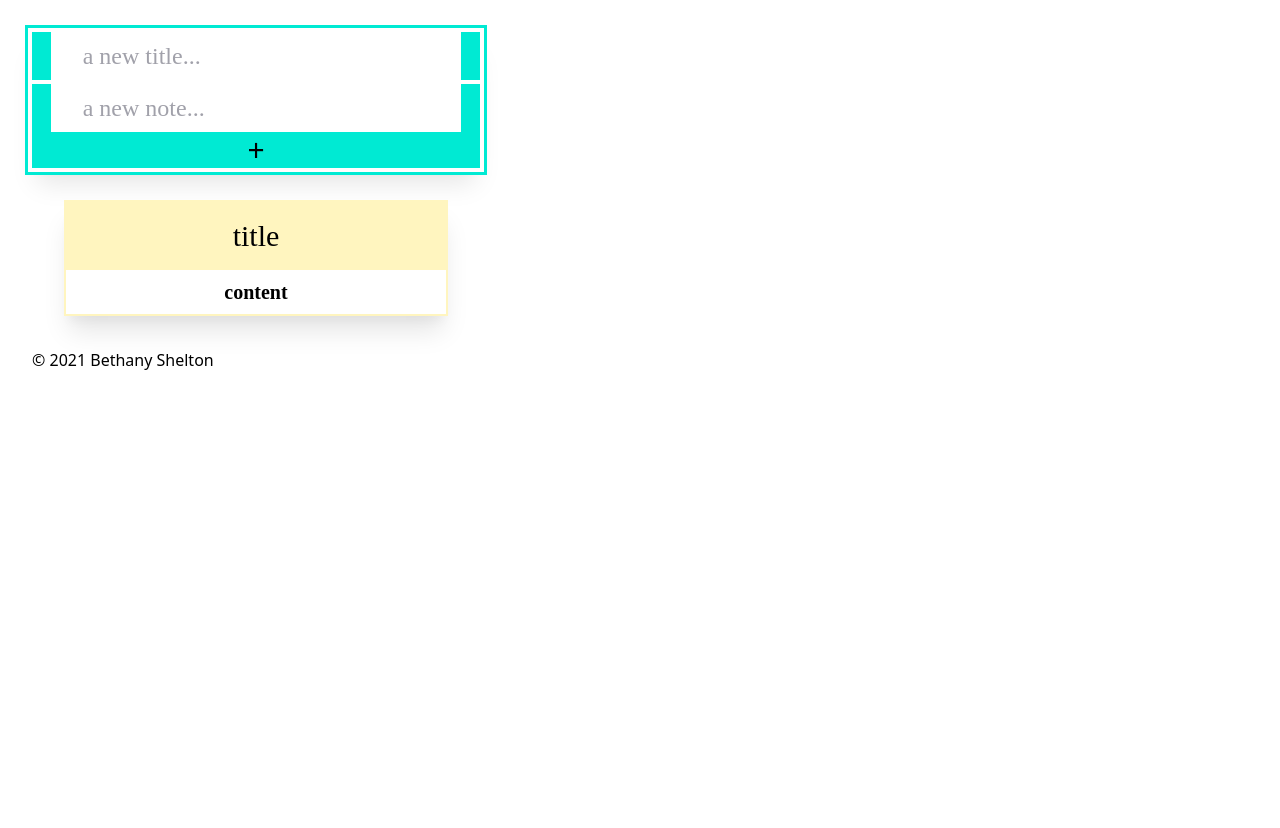
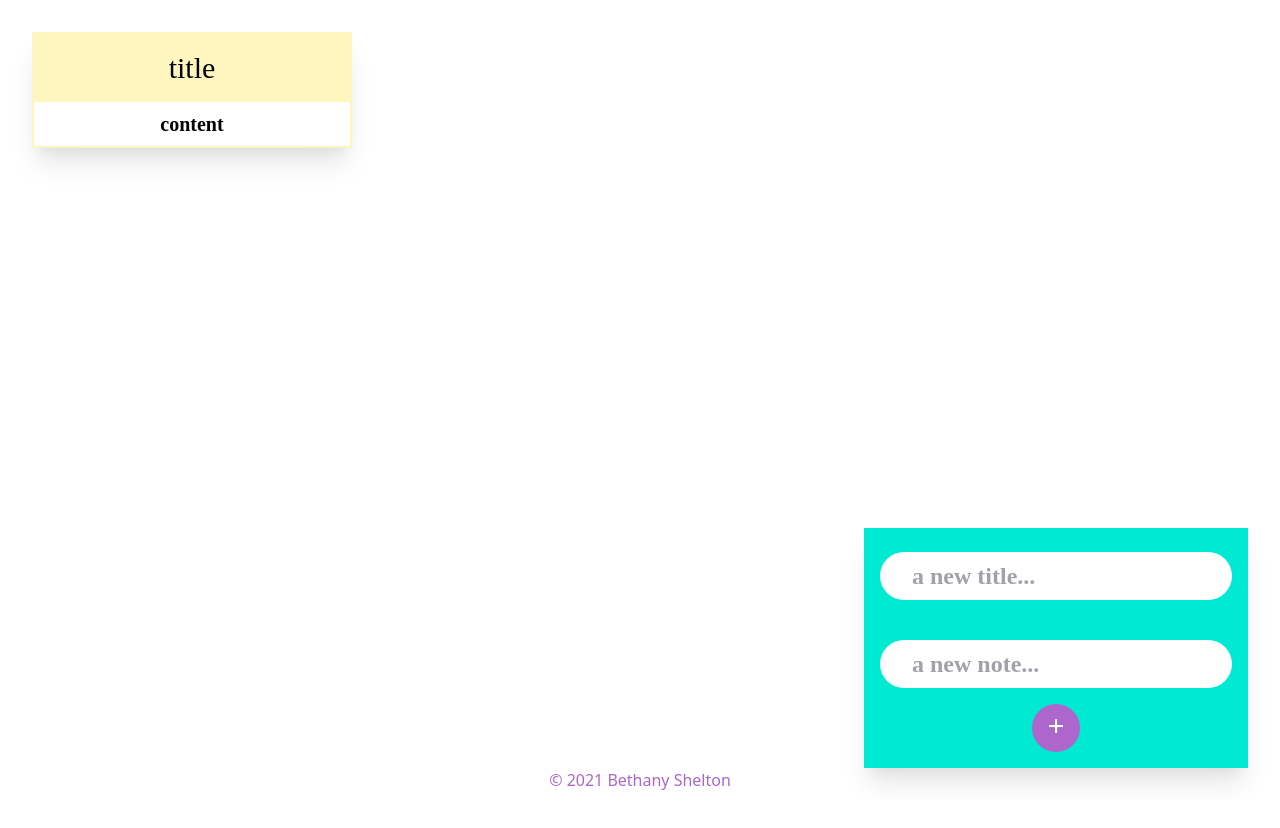
Before and after one commit to bethanyshelton/notes, a React (Create React App) app: page / in a window 1280 px wide. Shown: the top 828 px of the page. After the commit the page ends 800 px from the top, so only its background shows below. Built offline with nearby package versions, Linux system fonts and the light colour scheme; a web font is replaced by a local one.

Commit message:
Finish UI

```diff
--- a/public/index.html
+++ b/public/index.html
@@ -34,7 +34,7 @@
   <title>Notes</title>
 </head>
 
-<body class="min-h-screen bg-purple-100">
+<body>
   <noscript>You need to enable JavaScript to run this app.</noscript>
   <div id="root"></div>
   <!--
--- a/src/App.js
+++ b/src/App.js
@@ -4,7 +4,7 @@ import Footer from "./components/Footer";
 
 function App() {
 	return (
-		<div className="m-8">
+		<div className="relative h-screen overflow-hidden">
 			<AddNote />
 			<Note />
 			<div className="grid grid-flow-row gap-4 grid-cols-1 sm:grid-cols-2 md:grid-cols-3 lg:grid-cols-4 xl:grid-cols-5 2xl:grid-cols-6"></div>
--- a/src/components/AddNote.js
+++ b/src/components/AddNote.js
@@ -20,9 +20,9 @@ function AddNote() {
 	}
 
 	return (
-		<div>
-			<form className="flex flex-col max-w-md justify-center bg-teal items-center shadow-xl ring ring-teal ring-offset-4">
-				<div className="w-full border-b-4 border-white">
+		<div className="absolute bottom-8 right-8 w-96">
+			<form className="flex flex-col max-w-md justify-center bg-teal items-center shadow-xl">
+				<div className="w-full">
 					<Input
 						type="text"
 						placeholder="a new title..."
@@ -41,7 +41,7 @@ function AddNote() {
 					/>
 				</div>
 				<div>
-					<Button>+</Button>
+					<Button className="bg-pink">+</Button>
 				</div>
 			</form>
 		</div>
--- a/src/components/Button.js
+++ b/src/components/Button.js
@@ -1,12 +1,8 @@
 import React from "react";
 
-function Button({ children, color, ...rest }) {
-	Button.defaultProps = {
-		color: "pink",
-	};
-
+function Button({ children }) {
 	return (
-		<button className={"text-3xl bg-{color}"} {...rest}>
+		<button className="text-3xl font-bold font-zen h-12 w-12 pb-1 text-white bg-purple rounded-full mb-4 outline-none border-2 border-purple hover:bg-white hover:text-purple hover:border-purple">
 			{children}
 		</button>
 	);
--- a/src/components/Footer.js
+++ b/src/components/Footer.js
@@ -2,7 +2,7 @@ import React from "react";
 
 function Footer() {
 	return (
-		<div className="bottom">
+		<div className="absolute inset-x-0 py-2 bottom-0 text-center text-purple">
 			<p>&copy; {new Date().getFullYear()} Bethany Shelton</p>
 		</div>
 	);
--- a/src/components/Input.js
+++ b/src/components/Input.js
@@ -4,10 +4,7 @@ function Input(props) {
 	return (
 		<div className="flex justify-center ">
 			<input
-				className={
-					"p-2 px-8 w-11/12 font-zen text-2xl font-bold" +
-					(props.name === "title" ? "bg-teal" : "bg-white")
-				}
+				className="p-2 px-8 m-4 mt-6 w-11/12 font-zen text-2xl font-bold rounded-full outline-none focus:ring-2 focus:ring-purple"
 				type={props.type}
 				placeholder={props.placeholder}
 				name={props.name}
--- a/src/components/Note.js
+++ b/src/components/Note.js
@@ -2,7 +2,7 @@ import React from "react";
 
 function Note() {
 	return (
-		<div className="flex flex-col m-8 max-w-sm bg-white border-2 border-yellow justify-center items-center shadow-xl">
+		<div className="flex flex-col m-8 max-w-xs bg-white border-2 border-yellow justify-center items-center shadow-xl">
 			<div className="w-full bg-yellow text-purple-100 text-center">
 				<h1 className="p-4 font-festive text-3xl">title</h1>
 			</div>
```
